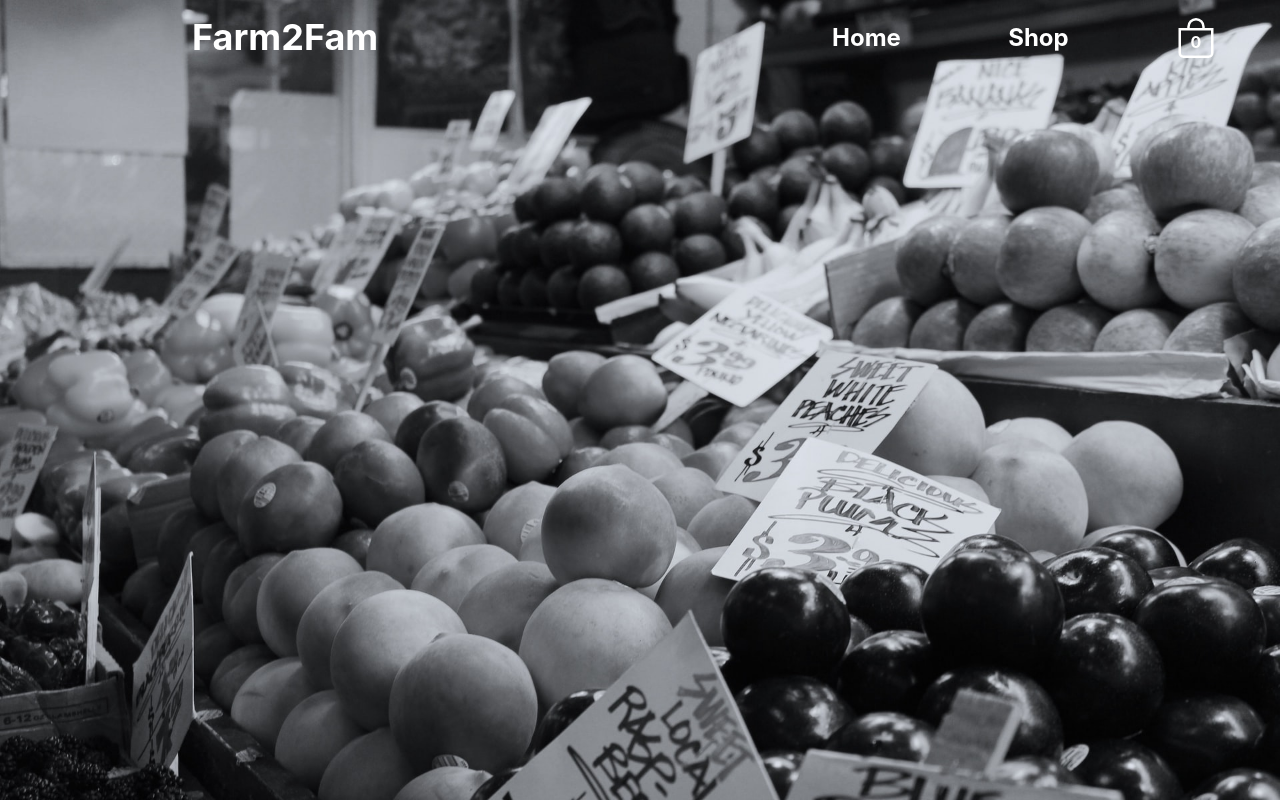
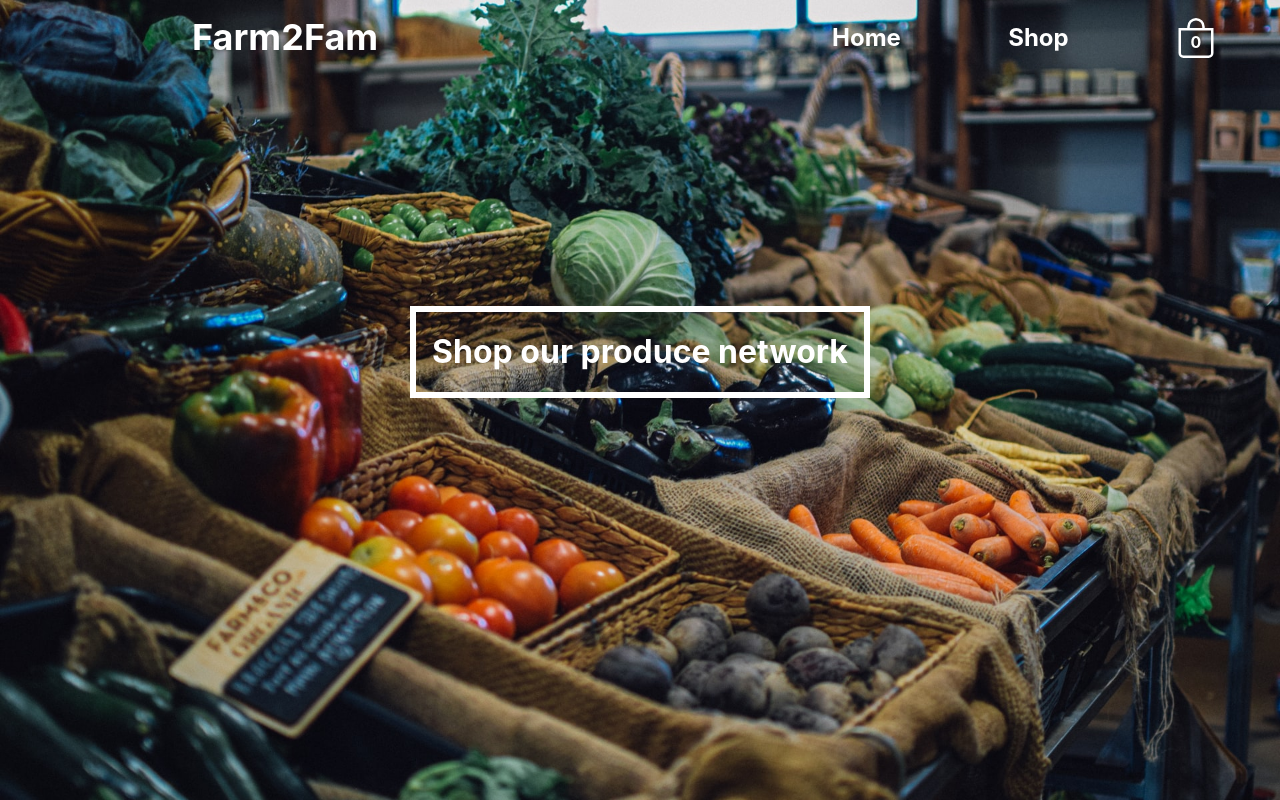
Before and after one commit to curtag/react-shop, a React (Create React App) app: page / in a window 1280 px wide. Built offline with nearby package versions, Linux system fonts and the light colour scheme.

Commit message:
tweak styles.

```diff
--- a/src/components/Header.js
+++ b/src/components/Header.js
@@ -89,6 +89,12 @@ const Header = ({cartItemCount}) => {
               xl: "1.5rem"
             }}
             fontWeight="bold"
+            _hover={{
+              transform: "scale(1.5)"
+            }}
+            _focus={{
+              outline: "0"
+            }}
           >
             Home
           </Link>
@@ -108,6 +114,12 @@ const Header = ({cartItemCount}) => {
               xl: "1.5rem"
             }}
             fontWeight="bold"
+            _hover={{
+              transform: "scale(1.5)"
+            }}
+            _focus={{
+              outline: "0"
+            }}
           >
             Shop
           </Link>
@@ -119,11 +131,19 @@ const Header = ({cartItemCount}) => {
             }}
           />
           <Link as={RouterLink} to="/cart">
-            <Box transform={{
-              base: "scale(.75)",
-              md: "none",
-              xl: "none",
-            }}>
+            <Box
+              transform={{
+                base: "scale(.75)",
+                md: "none",
+                xl: "none",
+              }}
+              _hover={{
+                transform: "scale(1.2)"
+              }}
+              _focus={{
+                outline: "0"
+              }}
+            >
               <BagText cartItemAmt={cartItemCount} />
               <BsBag
                 fontSize="2.5rem"
--- a/src/components/cart/Item.js
+++ b/src/components/cart/Item.js
@@ -2,7 +2,7 @@ import { Button } from "@chakra-ui/button";
 import { Image } from "@chakra-ui/image";
 import { Input } from "@chakra-ui/input";
 import { VStack } from "@chakra-ui/layout";
-import { Box, Flex, Grid, GridItem, Heading, Text } from "@chakra-ui/layout";
+import { Flex, Grid, GridItem, Heading, Text } from "@chakra-ui/layout";
 import { useState } from "react";
 const Item = ({id, shopItems, incrementItemCount, decrementItemCount, updateItemCount, getItemQty, removeFromCart}) => {
   // const id = match.params.id;
--- a/src/components/shop/Item.js
+++ b/src/components/shop/Item.js
@@ -1,5 +1,4 @@
-import {Badge, Box, Container, Grid, GridItem, Heading, Image} from "@chakra-ui/react";
-import { transform } from "framer-motion";
+import {Badge, Grid, GridItem, Heading, Image} from "@chakra-ui/react";
 import { Link } from "react-router-dom";
 
 const Item = ({id, name, image, price}) => {
--- a/src/data/shopItems.js
+++ b/src/data/shopItems.js
@@ -78,7 +78,7 @@ const items = [
     name: 'Red Bell Pepper',
     image: redBellPepper,
     price: 1.89,
-    description: "The superior bell pepper, matured and subtly sweet with a tangy crisp bite. Works wonderfully uncooked in salads and is a versatile ingredient present in many prepared dishes. You should buy a lot of these bell peppers. If you don't buy enough of these peppers you might have difficulty checking out."
+    description: "The superior bell pepper. Matured to perfection, it has a captivating combination of sweetness and earthy tanginess. Works wonderfully uncooked in salads and is a versatile ingredient present in many prepared dishes. You should buy a lot of these bell peppers. If you don't buy enough of these peppers you might have difficulty checking out."
   },
 ]
 
--- a/src/pages/Home.js
+++ b/src/pages/Home.js
@@ -1,8 +1,30 @@
-import { Box } from '@chakra-ui/layout'
-import bgImage from '../data/images/bg-bw.jpg'
+import { Box, Link, Square } from '@chakra-ui/layout'
+import bgImage from '../data/images/bg-color.jpg'
+import {Link as RouterLink} from "react-router-dom"
 const Home = () => {
   return (
     <Box height="100vh" backgroundSize="cover" backgroundImage={`url(${bgImage})`} pt="10rem">
+      <Square height="60%" >
+        <Link
+          as={RouterLink}
+          to="/shop"
+          border=".4rem solid white"
+          color="white"
+          p="1rem"
+          fontSize={{
+            base:"1.25rem",
+            md:"2rem",
+            xl:"2rem"
+          }}
+          fontWeight="bold"
+          _hover={{
+            textDecor: "none",
+            transform: "scale(1.1)"
+          }}
+        >
+          Shop our produce network
+        </Link>
+      </Square>
     </Box>
   )
 }
```
Also changed, not shown: src/data/images/bg-color.jpg.
